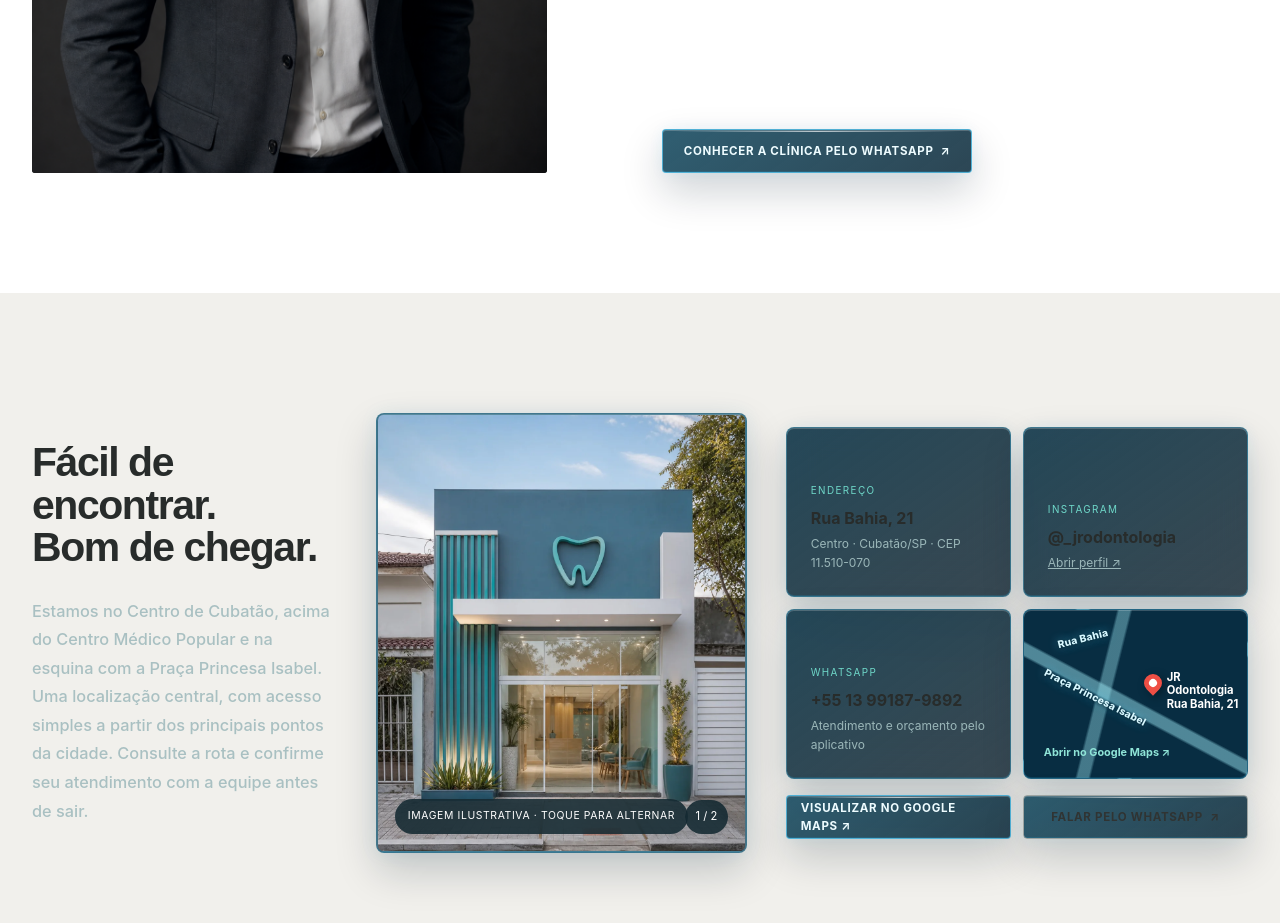
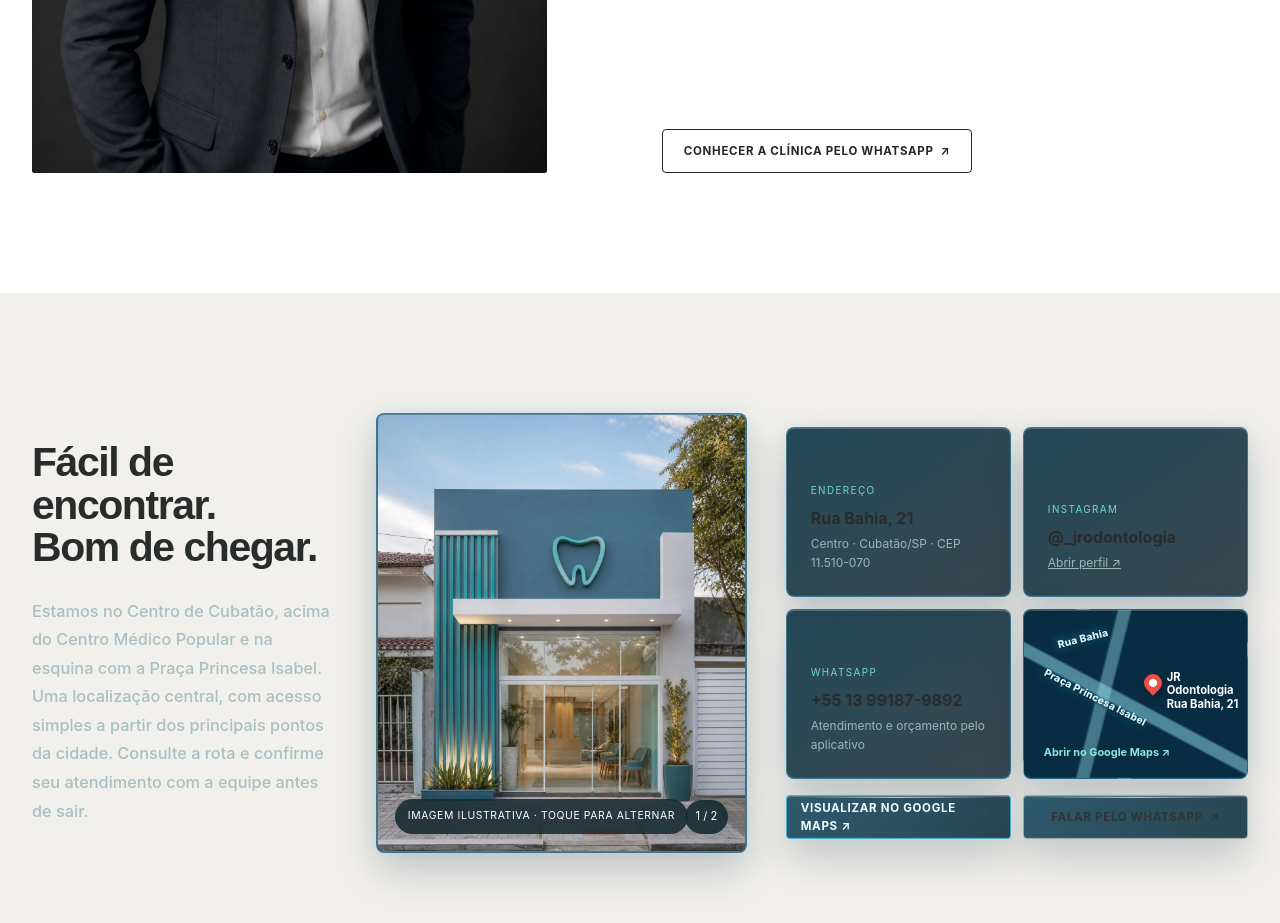
Before and after one commit to FOlivxDEV/LayoutODONTOLOGIA-03, a Next.js app: page / in a window 1280 px wide. Shown: the part 1340-2263 px from the top of the page. Built offline with nearby package versions, Linux system fonts and the light colour scheme.

Commit message:
Style team CTA as transparent

```diff
--- a/app/globals.css
+++ b/app/globals.css
@@ -937,3 +937,7 @@ footer { padding-top:56px; background:#343736; }
 .site-header { padding-left:22px; padding-right:22px; }
 @media (min-width:1400px) { .site-header { padding-left:28px; padding-right:28px; } }
 @media (max-width:620px) { .site-header { padding-left:14px; padding-right:14px; } }
+
+/* CTA da apresentação: transparente, com tipografia escura */
+.story-copy .button.primary { color:#242827; border:1px solid #242827; background:transparent; box-shadow:none; }
+.story-copy .button.primary:hover { color:#fff; background:#242827; }
```
